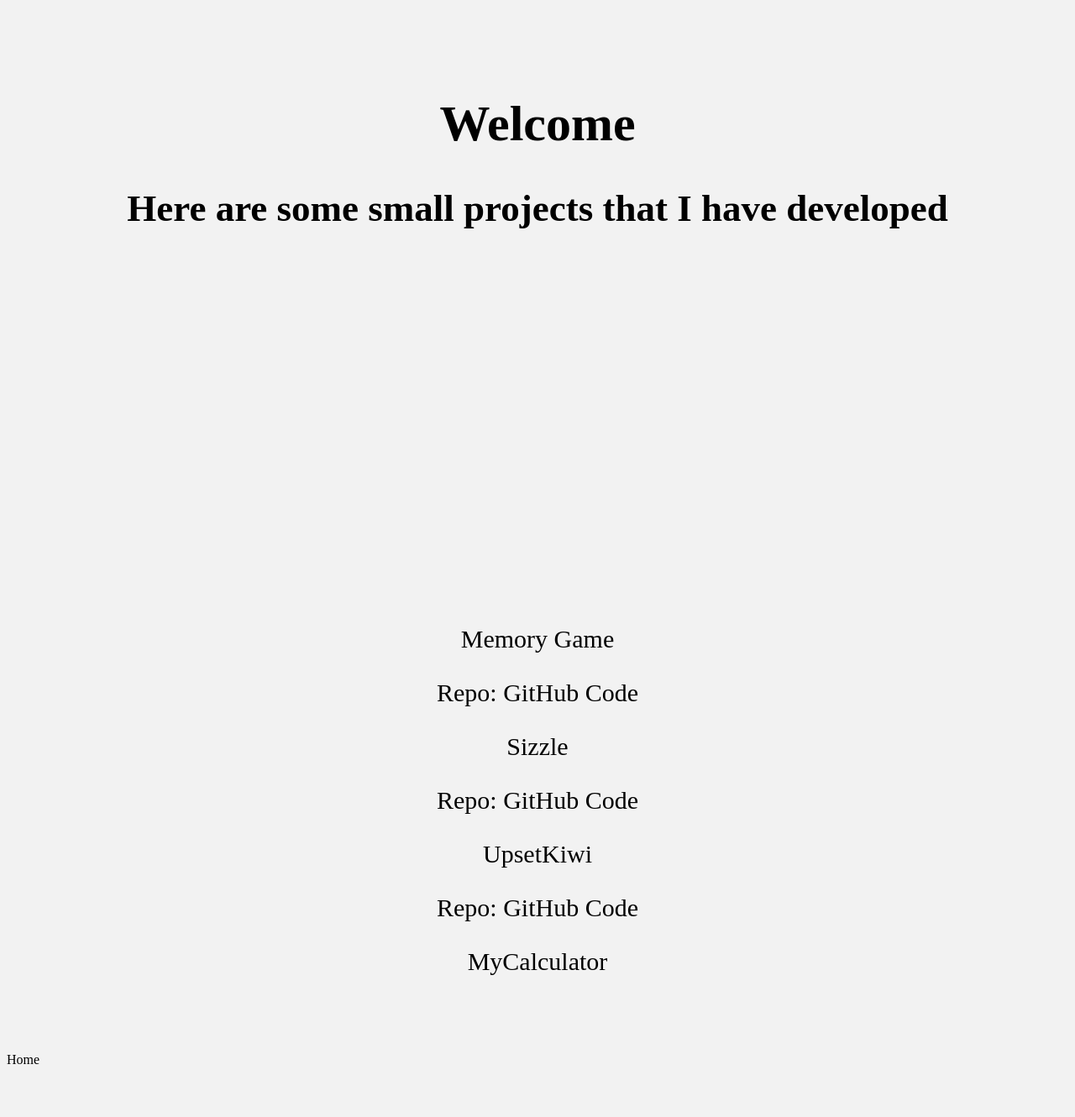
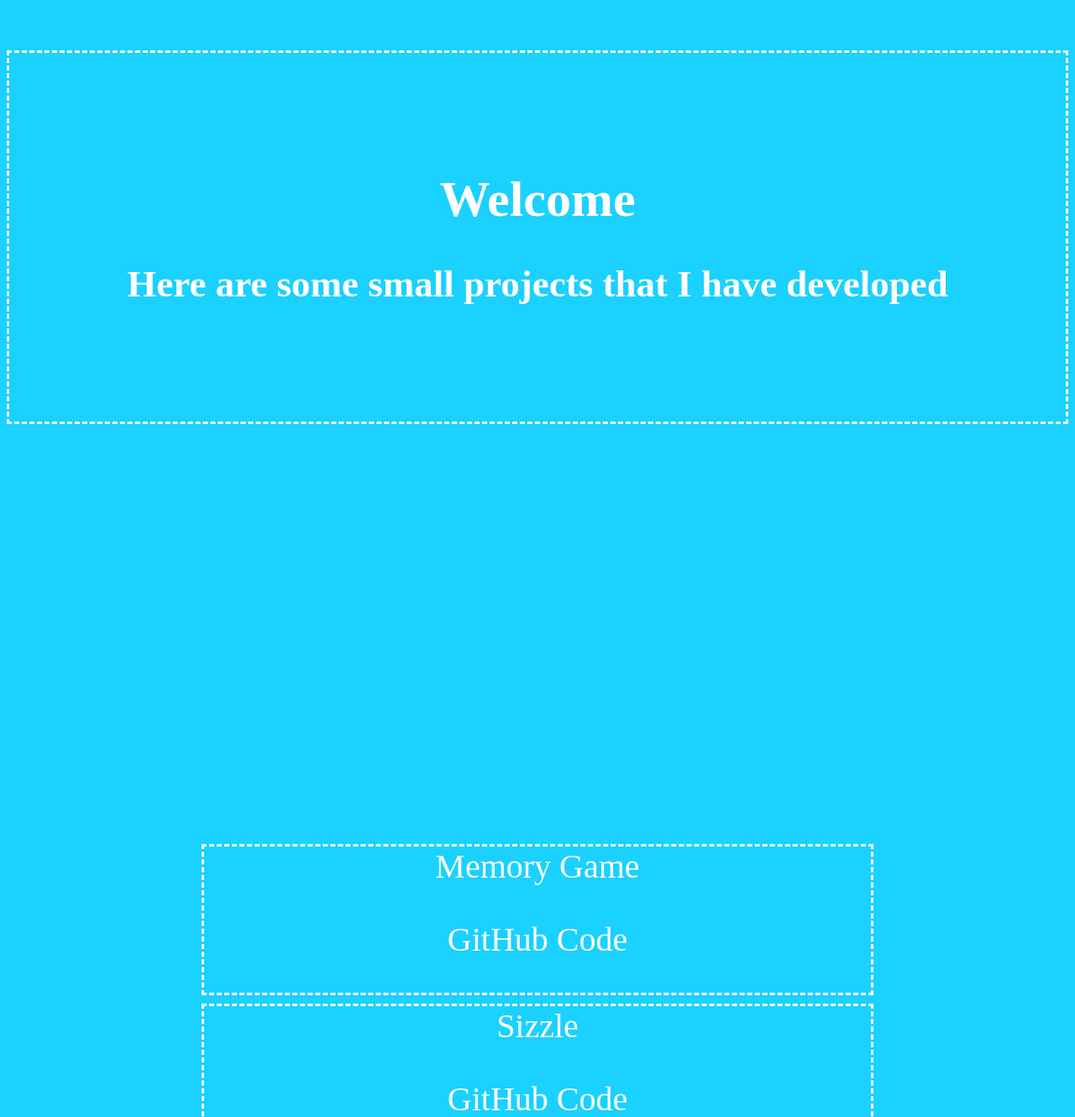
Before and after one commit to carlacfw/boilerplate-react-webpack, a React app: page / in a window 1280 px wide. Shown: the part 140-1470 px from the top of the page at 84% size. Before the commit the page ends 1419 px from the top, so only its background shows below. Built offline with nearby package versions, Linux system fonts and the light colour scheme.

Commit message:
portfolio is ready to go

```diff
--- a/main.css
+++ b/main.css
@@ -1,43 +1,87 @@
 .links {
- width: 300px;
+ width: 800px;
  height: 600px;
  align-content: center;
  justify-content:center;
  text-align: center;
  margin: 0 auto;
- font-size: 30px;
+ margin-bottom: 100px;
+ background: #1ad1ff;
+ color: #ffffff;
 }
 h2.jump{
   cursor: pointer;
 }
 a:link {
   text-decoration: none;
-  color: black;
+  color: #ffffff;
 }
 a:visited {
     text-decoration: none;
-    color: black;
+    color: #ffffff;
+    text-shadow: 2px 2px #b3f0ff;
 }
-
 a:hover {
     text-decoration: underline;
 }
-
 a:active {
     text-decoration: underline;
 }
 .welcome {
   text-align: center;
-  margin-top: 20%;
-  margin-bottom: 30%;
+  margin-top: 200px;
+  margin-bottom: 500px;
   margin-left: auto;
   margin-right: auto;
   font-size: 30px;
-  background: #f2f2f2;
+  background: #1ad1ff;
+  color:  #ffffff;
+  padding-top: 100px;
+  padding-bottom: 100px;
+  border-style: dashed;
 }
 .tech {
-  background: #f2f2f2;
+  background: #1ad1ff;
+}
+.memoryGame {
+  padding-left: 15px;
+  padding-right: 15px;
+  border-style: dashed;
+  margin-bottom: 10px;
+  font-size: 40px;
+  align-content: center;
+}
+.sizzle {
+  padding-left: 15px;
+  padding-right: 15px;
+  border-style: dashed;
+  margin-bottom: 10px;
+  font-size: 40px;
+}
+.upsetkiwi {
+  padding-left: 15px;
+  padding-right: 15px;
+  border-style: dashed;
+  margin-bottom: 10px;
+  font-size: 40px;
+}
+.calculator {
+  padding-left: 15px;
+  padding-right: 15px;
+  padding-top: 40px;
+  padding-bottom: 40px;
+  border-style: dashed;
+  margin-bottom: 10px;
+  font-size: 40px;
 }
 body {
-  background: #f2f2f2;
+  background: #1ad1ff;
 }
+footer {
+  text-decoration: underline;
+  text-align: center;
+  font-size: 30px;
+  color: #ffffff;
+  margin-top: 20px;
+  margin-bottom: 30px;
+}
--- a/src/components/Portfolio.js
+++ b/src/components/Portfolio.js
@@ -1,6 +1,5 @@
 import React from 'react';
 import jump from 'jump.js';
-import {Link} from 'react-router-dom';
 
 class Portfolio extends React.Component {
   render() {
@@ -13,24 +12,24 @@ class Portfolio extends React.Component {
       <div className='links'>
         <div className='memoryGame'>
           <a href="http://playreact.herokuapp.com">Memory Game</a>
-          <p>Repo: <a href="https://github.com/carlacfw/memory-game">GitHub Code</a></p>
+          <p><a href="https://github.com/carlacfw/memory-game">GitHub Code</a></p>
         </div>
 
         <div className='sizzle'>
           <a href="https://sizzzle.herokuapp.com">Sizzle</a>
-          <p>Repo: <a href="https://github.com/SizzleDevelopers/sizzle">GitHub Code</a> </p>
+          <p><a href="https://github.com/SizzleDevelopers/sizzle">GitHub Code</a></p>
         </div>
 
         <div className='upsetkiwi'>
           <a href=" https://upsetkiwi.herokuapp.com">UpsetKiwi</a>
-          <p>Repo: <a href="https://github.com/carlacfw/upsetkiwi">GitHub Code</a></p>
+          <p><a href="https://github.com/carlacfw/upsetkiwi">GitHub Code</a></p>
         </div>
 
         <div className='calculator'>
           <a href="https://codepen.io/carlacfw/pen/MomqOe">MyCalculator</a>
         </div>
       </div>
-        <footer onClick={() => jump(-1000)}>Home</footer>
+        <footer onClick={() => jump(-1000)}>Go Up</footer>
     </div>
     )
   }
```
Also changed, not shown: src/components/App.js (+3 -5 lines).
